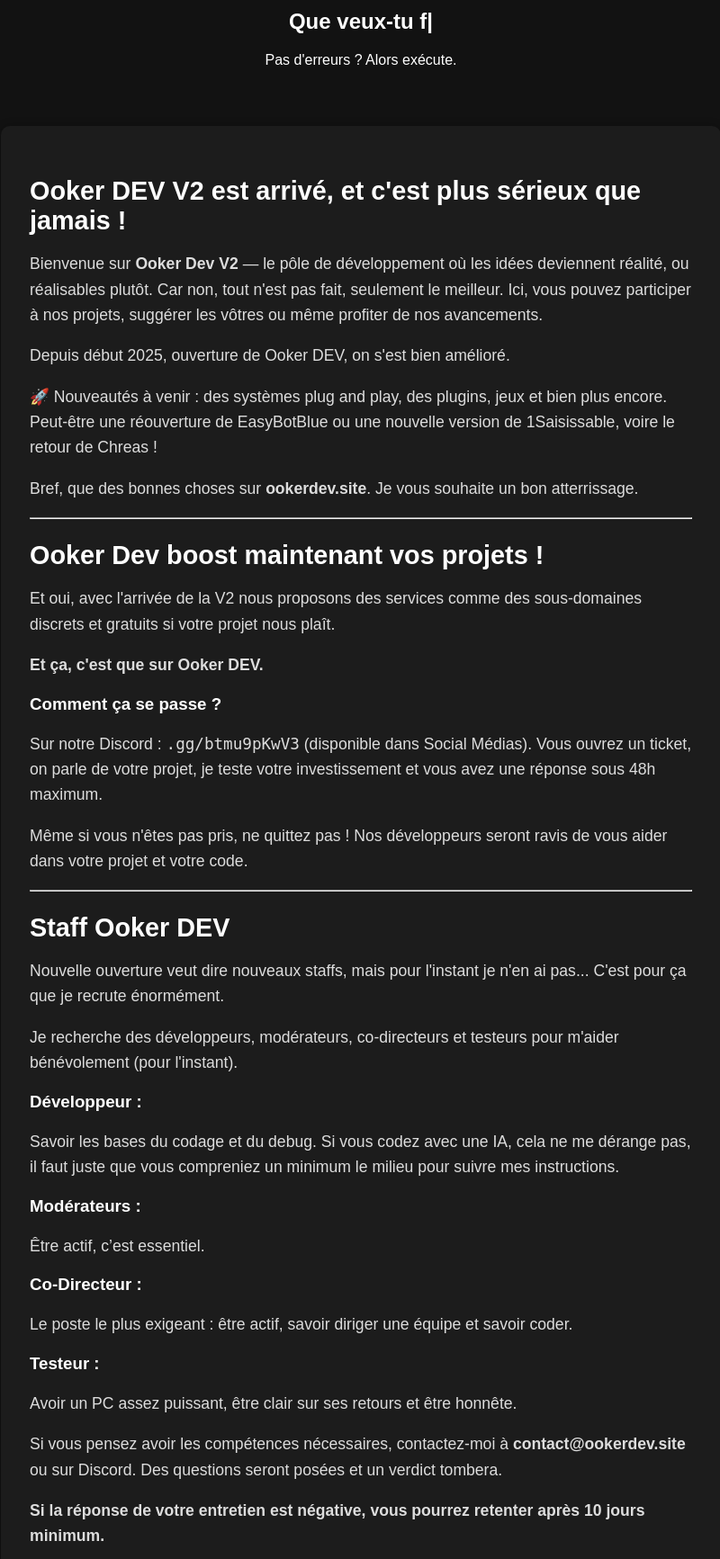
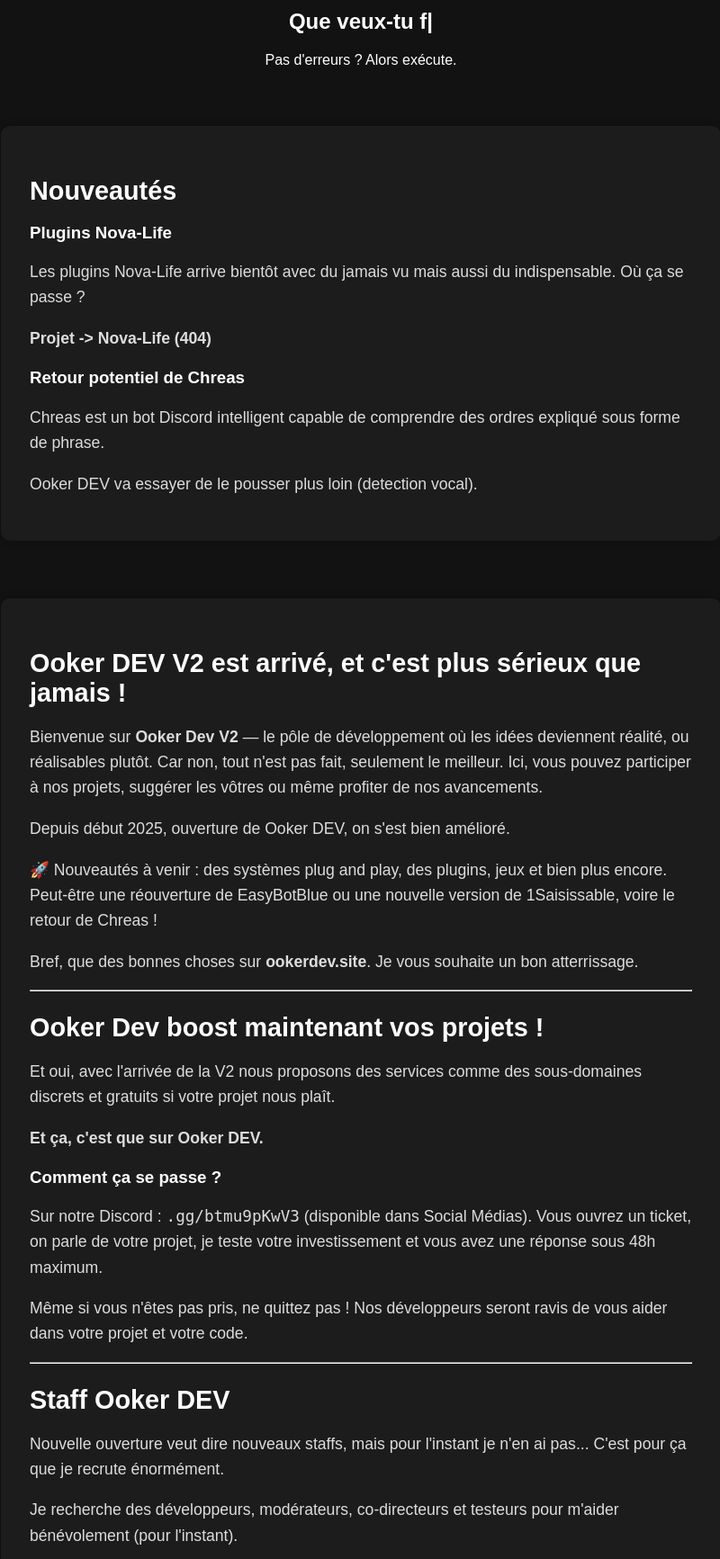
Before and after one commit to N1C1T0Z/OokerDEV, a Flask app: page /home in a window 1280 px wide. Shown: the part 187-1920 px from the top of the page at 90% size, without its empty margins (239-1039 px from the left). Run offline with Flask 3, Linux system fonts and the light colour scheme.

Commit message:
Update home.html

```diff
--- a/templates/home.html
+++ b/templates/home.html
@@ -44,6 +44,28 @@
                 <span id="type-text"></span><span id="cursor" class="cursor">|</span>
             </h1>
             <p class="subtitle">Pas d'erreurs ? Alors exécute.</p>
+        </section>
+
+        <section class="custom-content">
+            <h2>Nouveautés</h2>
+            <h3>
+                Plugins Nova-Life
+            </h3>
+            <p>
+                Les plugins Nova-Life arrive bientôt avec du jamais vu mais aussi du indispensable. Où ça se passe ?
+            </p>
+            <p>
+                <strong>Projet -> Nova-Life (404)</strong>
+            </p>
+            <h3>
+                Retour potentiel de Chreas
+            </h3>
+            <p>
+                Chreas est un bot Discord intelligent capable de comprendre des ordres expliqué sous forme de phrase.
+            </p>
+            <p>
+                Ooker DEV va essayer de le pousser plus loin (detection vocal).
+            </p>
         </section>
 
         <section class="custom-content">
```
